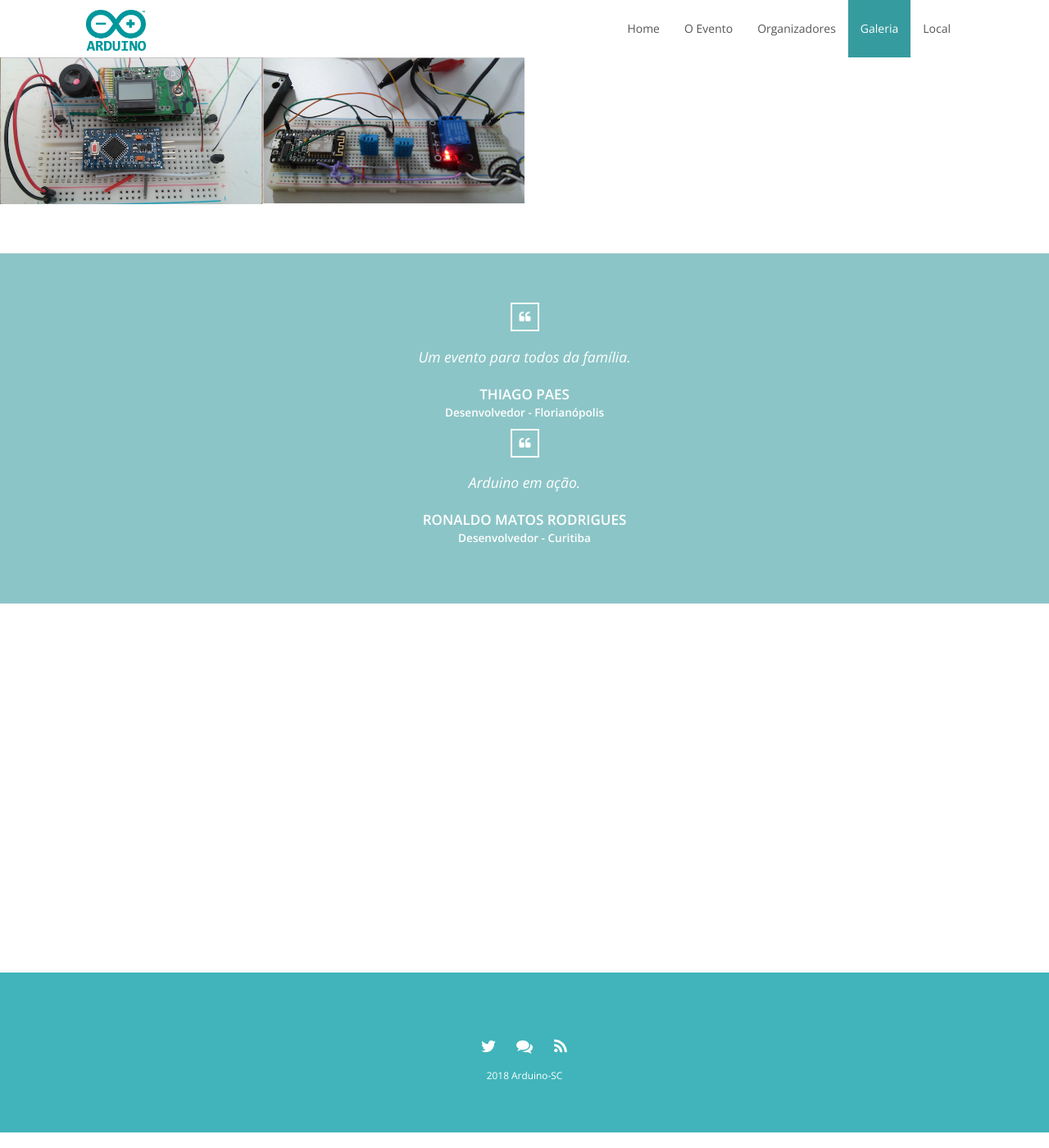
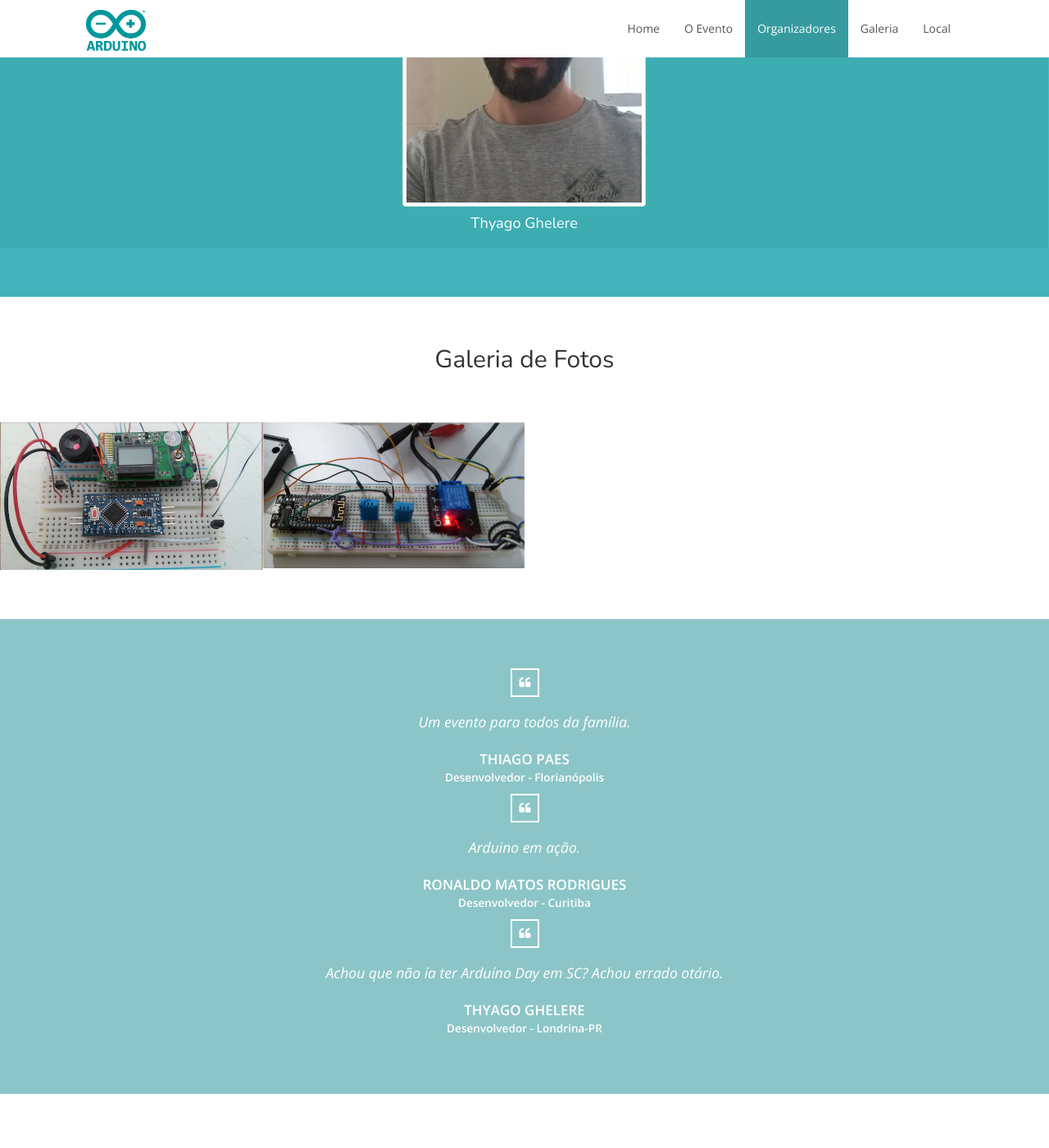
Before and after one commit to tghelere/arduino-day, a Jekyll site: the page built from index.html, in a window 1280 px wide and 1400 px high, scrolled down 2908 px. Shown: the whole window at 82% size. Built offline with Jekyll 4.4.1, drawn with Linux system fonts in a browser that asks for light colours; nearby versions of some CDN libraries.

Commit message:
Tghelere - team/testimony

```diff
--- a/_data/team.yml
+++ b/_data/team.yml
@@ -7,6 +7,11 @@
   image: whera.jpg
   email: ronaldo@whera.com.br
   phone: +55 (48) 9 9624-3057
+
+- name: Thyago Ghelere
+  image: tghelere.jpg
+  email: ghelere@outlook.com
+  phone: +55 (43) 9 9131-2016
 
 # - name: Annie
 #   image: team.jpg
--- a/_data/testimonials.yml
+++ b/_data/testimonials.yml
@@ -6,6 +6,10 @@
   description: Arduino em ação.
   title: Desenvolvedor - Curitiba
 
+- name: Thyago Ghelere
+  description: Achou que não ía ter Arduíno Day em SC? Achou errado otário.
+  title: Desenvolvedor - Londrina-PR
+
 # - name: Jeff Winger
 #   description: There already was a rating system in place, it was called 'Cool People Get More,' and it was working fine.
 #   title: Law Professor - Greendale
```
Also changed, not shown: img/members/tghelere.jpg (added).
